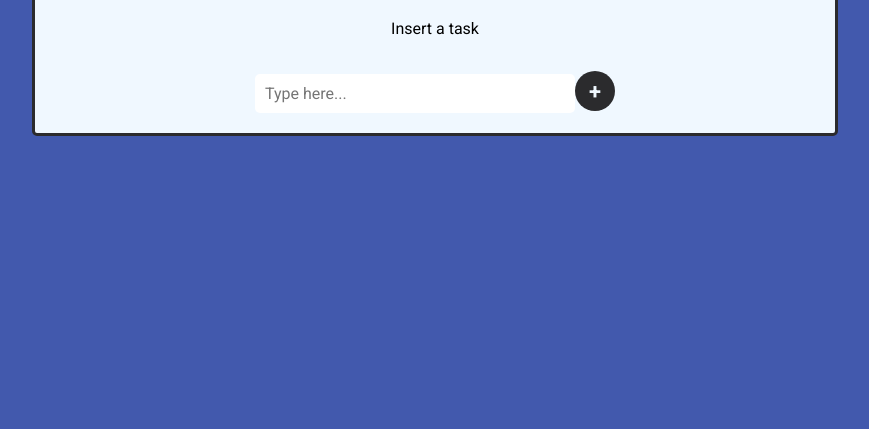
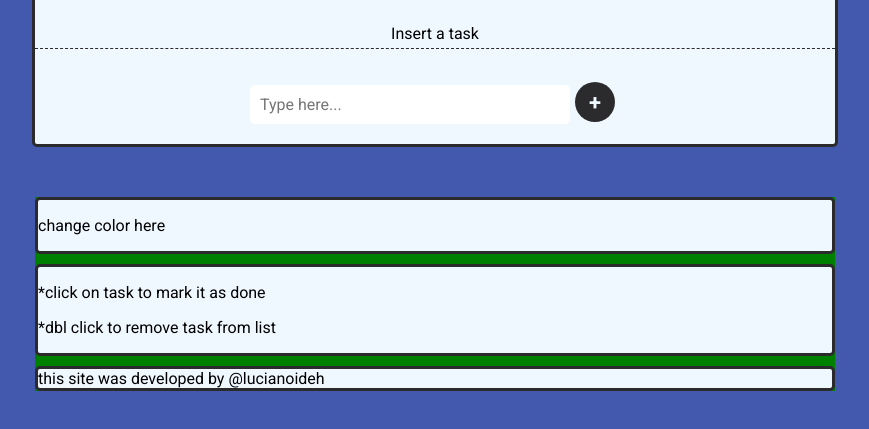
Before and after one commit to lucianoideh1/lodge-todo-list, a website: page index.html in a window 1280 px wide. Shown: the part 153-582 px from the top of the page, without its empty margins (205-1074 px from the left). Drawn offline with Linux system fonts and the light colour scheme.

Commit message:
added npm and created styles for new components for details

```diff
--- a/index.html
+++ b/index.html
@@ -13,9 +13,23 @@
 <body>
     <div class="container">
        <h1>To Do List<br/>Lodge</h1>
-       <p>Insert a task </p>
+       <p class="insert-order">Insert a task </p>
     <label><input placeholder="Type here..." type="text" class="input-text"><button class="add-btn">+</button></label>
     </div>
+
+    <section class="details">
+        <div class="change-color-tool">
+            <p>change color here</p>
+        </div>
+
+        <div class="tips">
+            <p>*click on task to mark it as done</p>
+            <p>*dbl click to remove task from list</p>
+        </div>
+
+        <div>this site was developed by @lucianoideh</div>
+    </section>
+
 <script src="index.js"></script>
 </body>
 </html>
--- a/styles.css
+++ b/styles.css
@@ -12,6 +12,10 @@ body{
     width: 800px;
     margin: 50px auto;
     text-align: center;
+}
+.container p{
+    border-bottom: 1px dashed #2b2b2d;
+    padding: 5px 0;
 }
 
 input{
@@ -34,7 +38,7 @@ button{
     font-size: 22px;
     background-color: #2b2b2d;
     color: aliceblue;
-    margin: 0 5;
+    margin: 0 5px;
     outline: none;
     border: none;
     text-align: center;
@@ -44,7 +48,21 @@ button:hover{
     background-color: #f18a23;
     color: black;
 }
+section{
+    background-color: green;
+    margin: auto;
+    width: 800px;
 
+}
+section > *{
+    border:3px solid #2b2b2d;
+    background-color: aliceblue;
+    border-radius: 5px;
+    margin: 10px 0;
+}
+
+
+/* MOBILE - MOBILE - MOBILE - MOBILE - MOBILE - MOBILE - MOBILE - */
 @media (width < 600px)  {
     body{
       background: rgb(212, 74, 97);
```
Also changed, not shown: package.json (added, +12 -0 lines).
